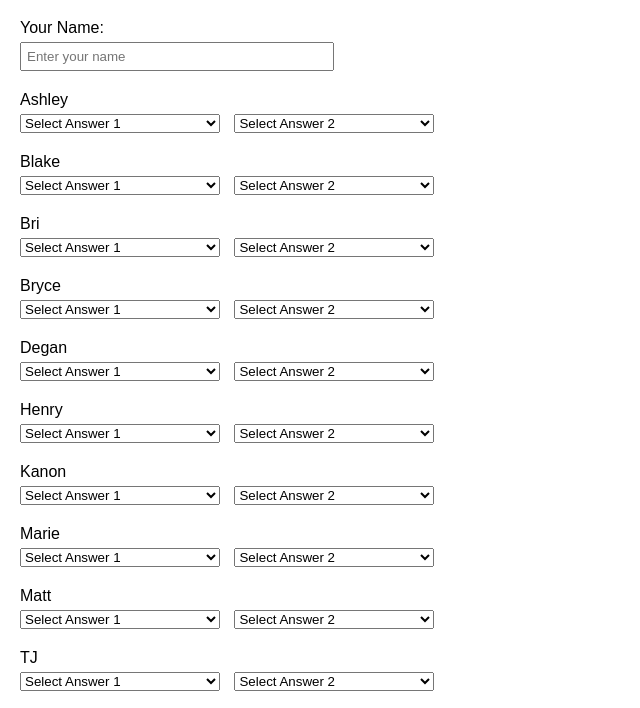
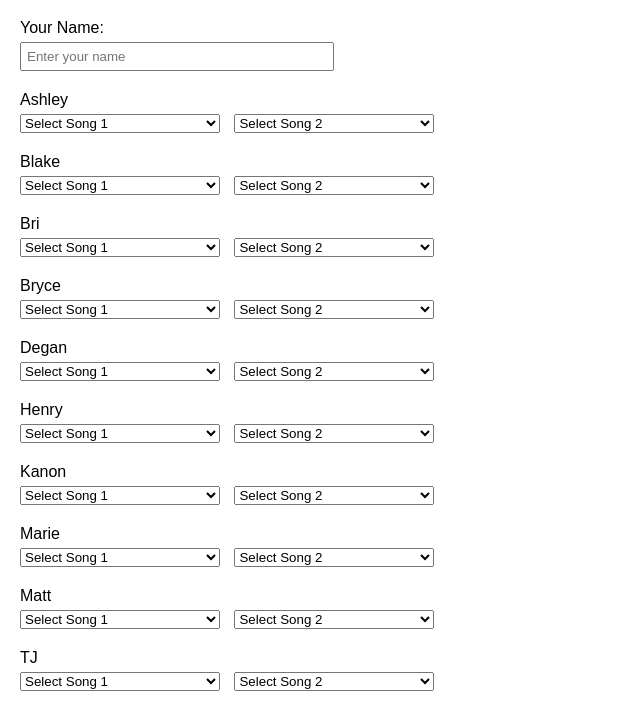
Before and after one commit to tterry780/tterry780.github.io, a plain HTML site: page index.html in a window 1280 px wide. Shown: the part 61-769 px from the top of the page, without its empty margins (0-640 px from the left). Drawn offline with Linux system fonts and the light colour scheme.

Commit message:
Update index.html

```diff
--- a/index.html
+++ b/index.html
@@ -74,11 +74,11 @@
       questionDiv.innerHTML = `
         <label>${questions[i]}</label>
         <select class="answer-dropdown" data-question="${i + 1}">
-          <option value="">Select Answer 1</option>
+          <option value="">Select Song 1</option>
           ${possibleAnswers.map(answer => `<option value="${answer}">${answer}</option>`).join('')}
         </select>
         <select class="answer-dropdown" data-question="${i + 1}">
-          <option value="">Select Answer 2</option>
+          <option value="">Select Song 2</option>
           ${possibleAnswers.map(answer => `<option value="${answer}">${answer}</option>`).join('')}
         </select>
       `;
```
